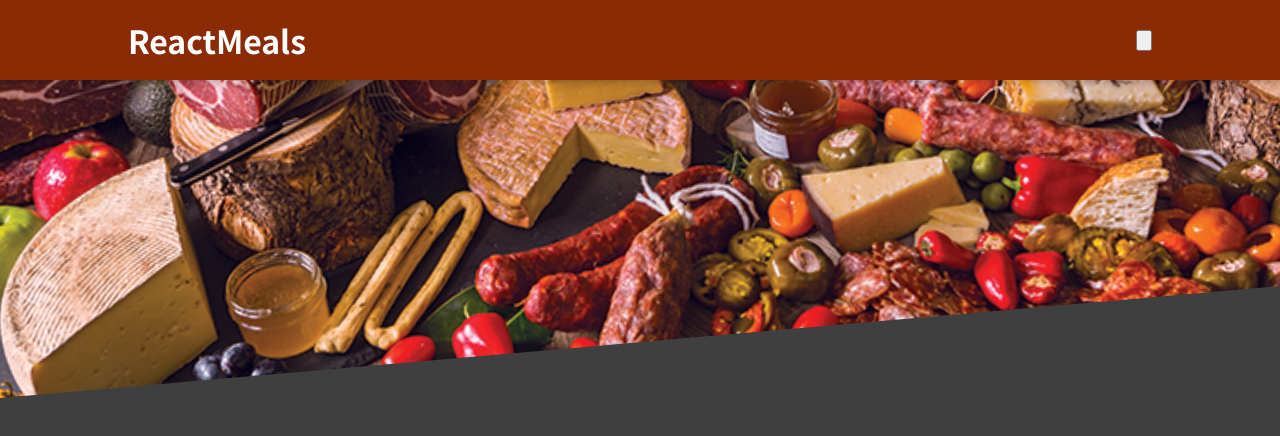
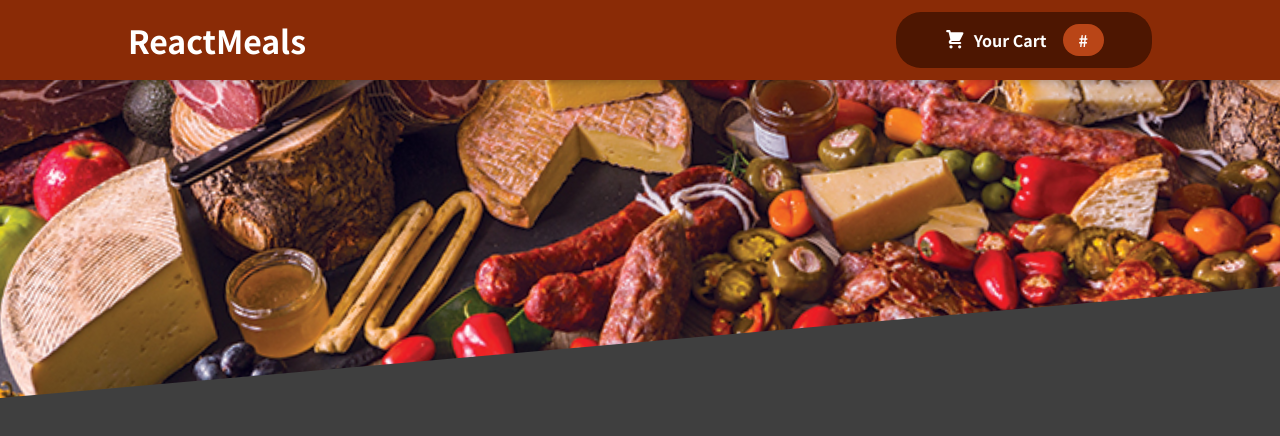
Before and after one commit to Coughdrops13/udemy-reactjs, a React (Create React App) app in the folder react-complete-guide-food-order-app-REDO/: page / in a window 1280 px wide. Shown: the top 436 px of the page. Built offline with nearby package versions, Linux system fonts and the light colour scheme.

Commit message:
connect HeaderCartButton to CartIcon and styles to HeaderCartButton component

```diff
--- a/react-complete-guide-food-order-app-REDO/src/components/Layout/Header.js
+++ b/react-complete-guide-food-order-app-REDO/src/components/Layout/Header.js
@@ -5,7 +5,7 @@ import mealsImage from '../../assets/meals.jpg';
 
 const Header = (props) => {
   return (
-    <>
+    <Fragment>
       <header className={classes.header}>
         <h1>ReactMeals</h1>
         <HeaderCartButton>Cart</HeaderCartButton>
@@ -13,7 +13,7 @@ const Header = (props) => {
       <div className={classes["main-image"]}>
         <img src={mealsImage} alt="A table of delicious meats" />
       </div>
-    </>
+    </Fragment>
   )
 };
 
--- a/react-complete-guide-food-order-app-REDO/src/components/UI/HeaderCartButton.js
+++ b/react-complete-guide-food-order-app-REDO/src/components/UI/HeaderCartButton.js
@@ -1,14 +1,15 @@
 import React from 'react';
 import CartIcon from '../../assets/CartIcon';
+import classes from './HeaderCartButton.module.css'
 
 const HeaderCartButton = (props) => {
   return (
-    <button >
-      <span>
+    <button className={classes.button}>
+      <span className={classes.icon}>
         <CartIcon/>
       </span>
-      <span></span>
-      <span></span>
+      <span>Your Cart</span>
+      <span className={classes.badge}>#</span>
     </button >
   )
 };
```
